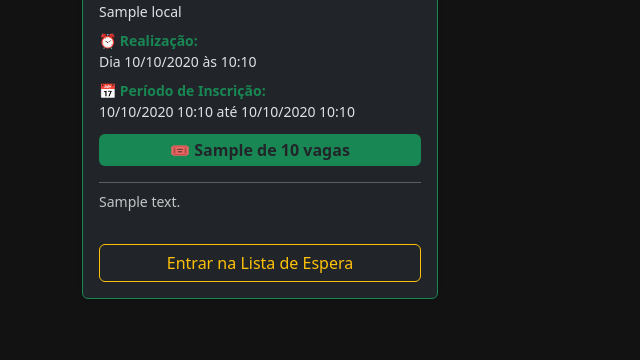
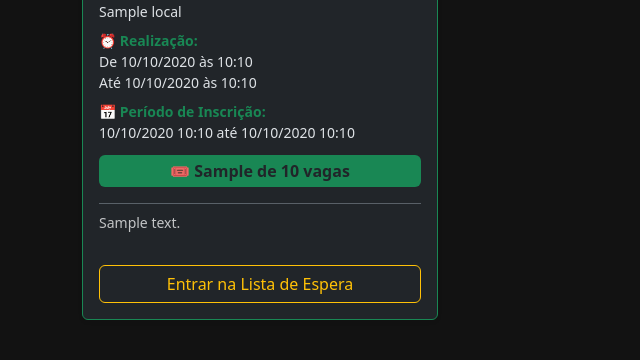
Before and after one commit to WagnerWolf/sistema_eventos, a Django app: template eventos/templates/eventos/lista_eventos.html in a window 1280 px wide. Shown: the part 506-866 px from the top of the page, without its empty margins (0-640 px from the left). Run offline with Django 5.2, Linux system fonts and the light colour scheme; the template is opened without the code that fills it: most values are stand-ins (such as "Sample title", 1, 10 or a date in 2020); grey boxes marked "Sample" are stand-in pictures.

Commit message:
exibição correta da data

```diff
--- a/eventos/templates/eventos/lista_eventos.html
+++ b/eventos/templates/eventos/lista_eventos.html
@@ -39,10 +39,11 @@
                                     <span class="text-success fw-bold">📍 Local:</span><br>
                                     {{ evento.local|default:"A definir" }}
                                 </p>
-                                <p class="mb-2 small">
-                                    <span class="text-success fw-bold">⏰ Realização:</span><br>
-                                    Dia {{ evento.data_inicio|date:"d/m/Y" }} às {{ evento.data_inicio|date:"H:i" }}
-                                </p>
+                                    <p class="mb-2 small">
+                                        <span class="text-success fw-bold">⏰ Realização:</span><br>
+                                        De {{ evento.data_inicio|date:"d/m/Y" }} às {{ evento.data_inicio|date:"H:i" }}<br>
+                                        Até {{ evento.data_fim|date:"d/m/Y" }} às {{ evento.data_fim|date:"H:i" }}
+                                    </p>
                                 <p class="mb-1 small">
                                     <span class="text-success fw-bold">📅 Período de Inscrição:</span><br>
                                     {{ evento.inicio_inscricoes|date:"d/m/Y H:i" }} até {{ evento.fim_inscricoes|date:"d/m/Y H:i" }}
@@ -108,7 +109,10 @@
                             </div>
 
                             <div class="small text-muted mb-3 border-top border-secondary pt-2">
-                                <p class="mb-1"><strong>Data do evento:</strong> Dia {{ evento.data_inicio|date:"d/m/Y" }} às {{ evento.data_inicio|date:"H:i" }}</p>
+                                <p class="mb-1">
+                                <strong>Período do evento:</strong><br>
+                                    De {{ evento.data_inicio|date:"d/m/Y" }} às {{ evento.data_inicio|date:"H:i" }} até {{ evento.data_fim|date:"d/m/Y" }} às {{ evento.data_fim|date:"H:i" }}
+                                </p>
                                 <p class="mb-0"><strong>Local:</strong> {{ evento.local|default:"A definir" }}</p>
                             </div>
 
```
